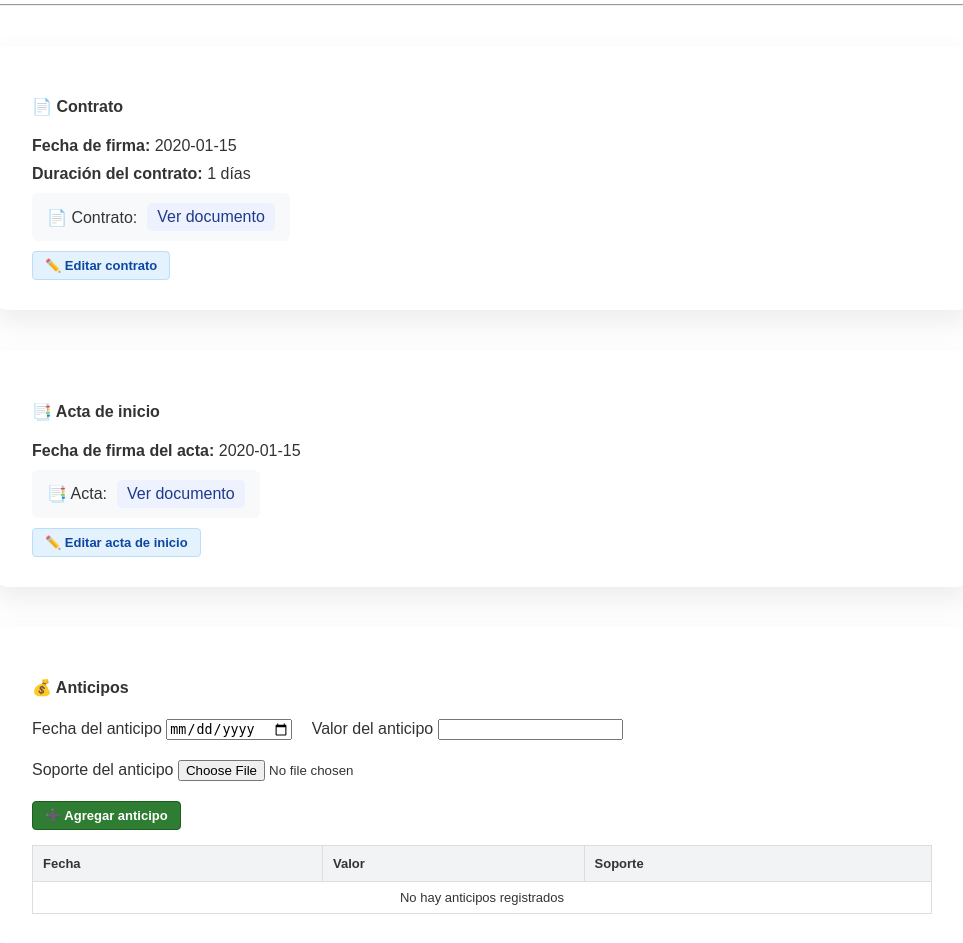
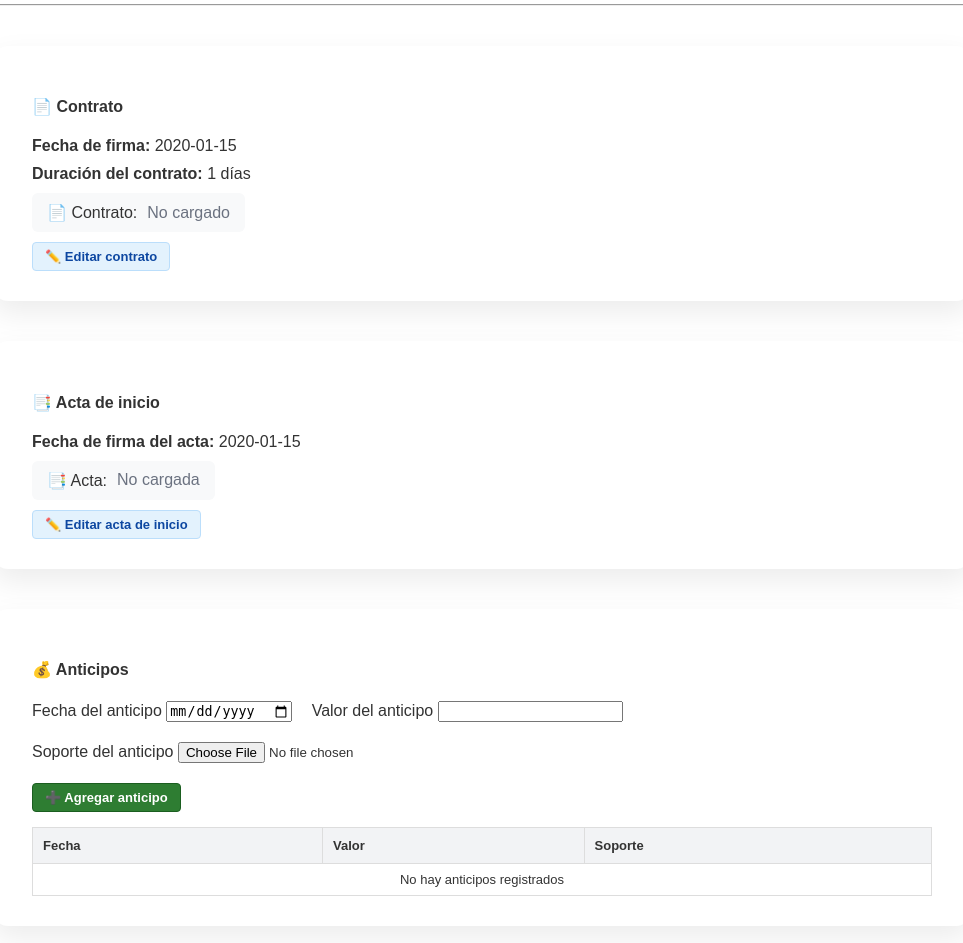
Before and after one commit to Laiyeisy2026/sistema-gestion-proyectos, a FastAPI app: page /proyectos/1/informacion in a window 1280 px wide. Shown: the part 270-1213 px from the top of the page, without its empty margins (158-1121 px from the left). Run offline with FastAPI, Linux system fonts and the light colour scheme; tables that the repository leaves empty hold one stand-in row (values such as "Sample post"); parts of the project's set-up code (start-up, migrations or seed data) failed here and were passed over.

Commit message:
Fix: proteger enlaces de documentos (contrato y acta) para Supabase

```diff
--- a/templates/informacion_general.html
+++ b/templates/informacion_general.html
@@ -45,6 +45,8 @@
                         width:fit-content;
                     ">
                     <span>📄 Contrato:</span>
+
+{% if proyecto.contrato_archivo and proyecto.contrato_archivo.startswith('http') %}
     <a
         href="{{ proyecto.contrato_archivo }}"
         target="_blank"
@@ -58,6 +60,9 @@
         ">
         Ver documento
     </a>
+{% else %}
+    <span style="color:#6b7280;">No cargado</span>
+{% endif %}
                 </div>
                 {% endif %}
 
@@ -142,6 +147,8 @@
                     width:fit-content;
                 ">
         <span>📑 Acta:</span>
+
+{% if proyecto.acta_inicio_archivo and proyecto.acta_inicio_archivo.startswith('http') %}
     <a
         href="{{ proyecto.acta_inicio_archivo }}"
         target="_blank"
@@ -155,6 +162,9 @@
         ">
         Ver documento
     </a>
+{% else %}
+    <span style="color:#6b7280;">No cargada</span>
+{% endif %}
             </div>
             {% endif %}
 
```
Lines whose indentation alone changed are shown as unchanged.
